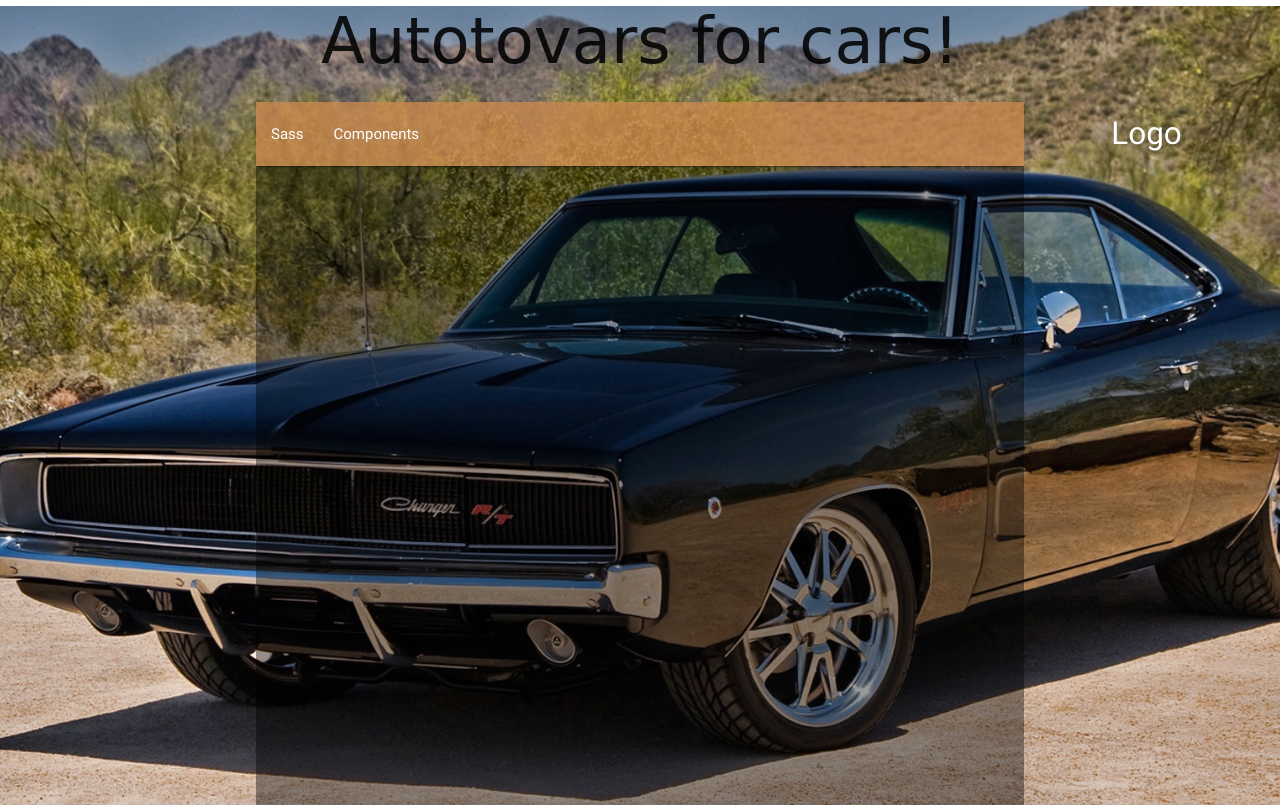
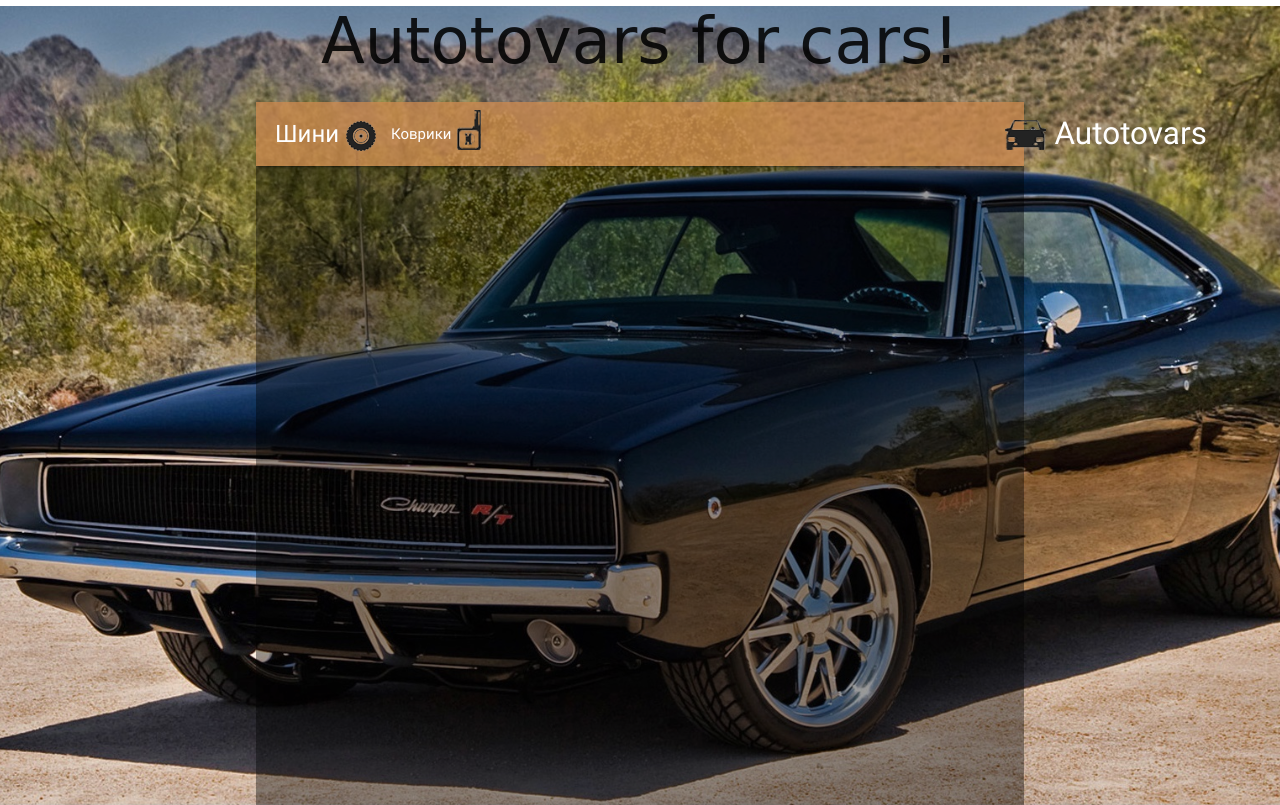
Before and after one commit to RomanNebelskyi/autotovars-site, a plain HTML site: page index.html in a window 1280 px wide. Shown: the top 805 px of the page. Drawn offline with Linux system fonts and the light colour scheme; a web font is replaced by a local one.

Commit message:
feat: update styles

```diff
--- a/index.html
+++ b/index.html
@@ -1,12 +1,15 @@
 <!DOCTYPE html>
     <html>
     <head>
+            <meta http-equiv="Content-Type" content="text/html; charset=UTF-8"/>
+            <meta name="viewport" content="width=device-width, initial-scale=1, maximum-scale=1.0"/>
         <title>Autotovars</title>
         <script src="js/jquery-2.2.3.min.js" scr="js/materialize.js" ></script>
         <link href="https://fonts.googleapis.com/css?family=Shrikhand" rel="stylesheet">
+        <link href="https://fonts.googleapis.com/css?family=Roboto+Slab" rel="stylesheet">
          <link rel="stylesheet" href="css/materialize.css">
+         <meta name="viewport" content="width=device-width, initial-scale=1.0"/>
          <link rel="shortcut icon" href="2.png" type="image/x-icon">
-         <meta name="viewport" content="width=device-width, initial-scale=1.0"/>
 <style>
 h1{
     font-family: 'Shrikhand', cursive;
@@ -22,6 +25,7 @@ width: 100%;
 margin-top:-2%;
 background-attachment: fixed;
 background-size: cover;
+
 }
 .scrolling{
 }
@@ -30,12 +34,61 @@ background-size: cover;
     background-color: #00000065;
  height: 100%;
    width:60%;
+
 }
 #nav{
 
 
+
 }
+.icon{
 
+    width: 30px;
+    height: 30px;
+margin-left:322%;
+margin-top:5%;
+
+
+}
+.tires {
+   margin-top:-57%;
+   margin-left: 50%;
+    width: 90px;
+    height: 50px;
+    -o-transition: transform 3s linear;
+    -ms-transition: transform 3s linear;
+    -moz-transition: transform 3s linear;
+    -webkit-transition: transform 3s linear;
+    transition: transform 2s linear;
+  }
+  .tires:hover {
+    -o-transform: rotate(2turn);
+    -ms-transform: rotate(2turn);
+    -moz-transform: rotate(2turn);
+    -webkit-transform: rotate(2turn);
+    transform: rotate(2turn);
+  }
+
+.autotovars{
+font-style: bold;
+    height: 20px;
+    width: 100px;
+margin-left: -315%;
+
+}
+  .first{
+    font-size:24px;
+}
+.second{
+
+   font-size:24px;
+}
+.carpet{
+    margin-top:-67%;
+   margin-left:80%;
+
+
+}
 </style>
          </head>
     <body>
@@ -44,14 +97,15 @@ background-size: cover;
     <h1>Autotovars for cars!</h1>
     <nav>
             <div class="nav-wrapper">
-              <a href="#!" class="brand-logo center">Logo</a>
-              <ul class="left hide-on-med-and-down">
-                <li><a href="sass.html">Sass</a></li>
-                <li><a href="badges.html">Components</a></li>
-
+              <a href="#!" class="brand-logo center"><div class="autotovars">Autotovars</div></a>
+             <ul class="left hide-on-med-and-down">
+                <li><a href="tires.html"><div class="first">Шини   </div><div class="tires"><img src="tires.png" alt="Tires logo"></div></a></li>
+                <li><a href="carpet.html"><div class="second">Коврики      <div class="carpet"><img src="autoakses.png" alt="Carpet logo"></div></a></li>
+                 <div class="icon" ><center><img src="car.png" alt="Car logo"></center></div>
               </ul>
             </div>
           </nav>
+
 
 
     <div class="main1111">
@@ -125,6 +179,7 @@ background-size: cover;
 
 
 
+
     </body>
 
     </html>
```
Also changed, not shown: akum.png (added), auto-icons-vector-black-set-35308872.png (added), autoakses.png (added), axess.png (added), benz.png (added), car.png (added), spidm.png (added), tires.png (added), tires2.png (added), 2 other files.
